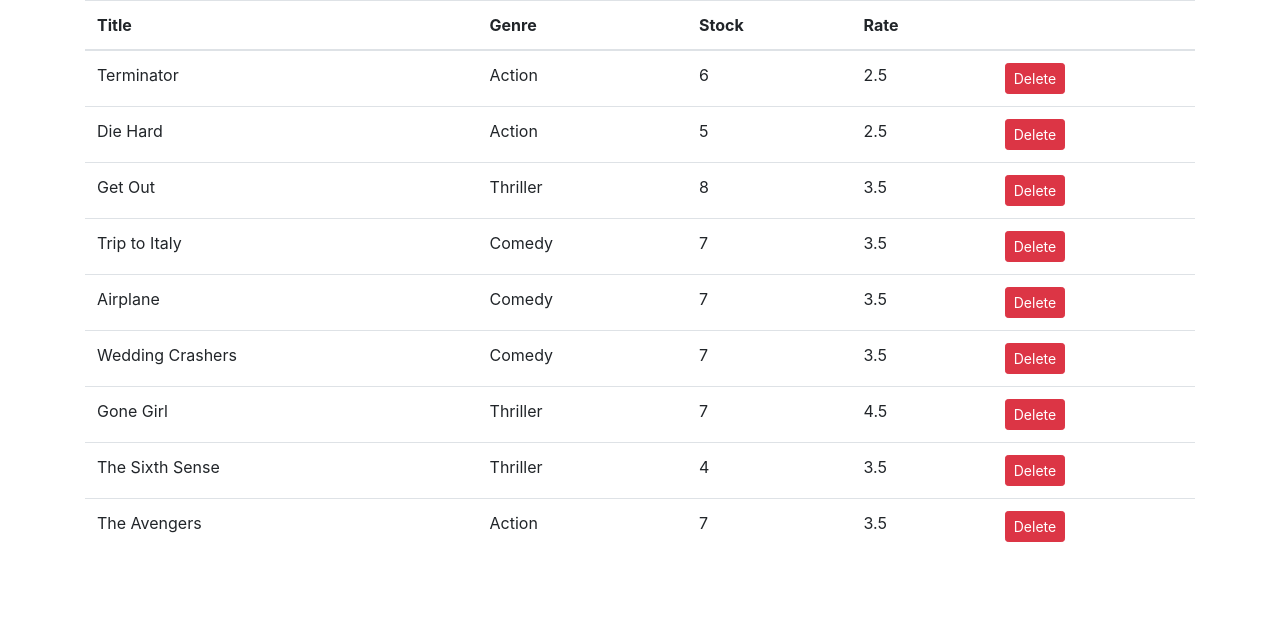
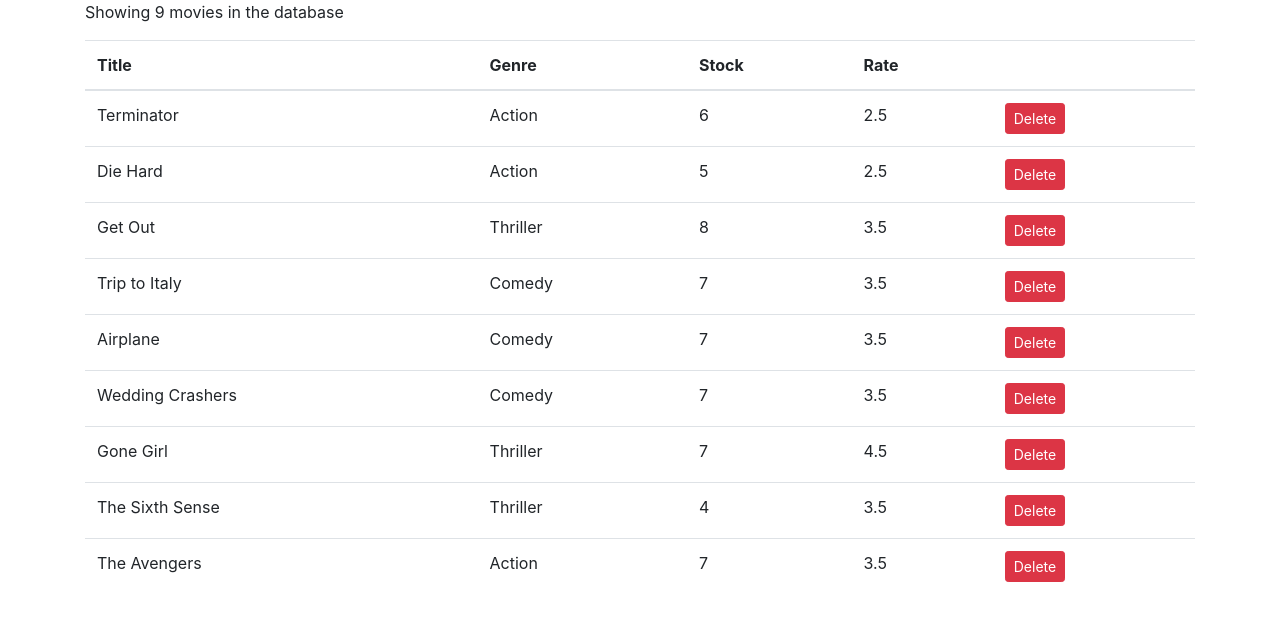
Before and after one commit to adorogensky/www-hello, a React (Create React App) app: page / in a window 1280 px wide. Shown: the top 620 px of the page. Built offline with nearby package versions, Linux system fonts and the light colour scheme.

Commit message:
Don't display movies table header if there are no movies. Display 'There are no movies in the database' if there are no movies on top. Otherwise display 'Showing <number> of movies in the database'.

```diff
--- a/src/components/movies.jsx
+++ b/src/components/movies.jsx
@@ -12,7 +12,12 @@
   };
 
   render() {
+    const { length: count } = this.state.movies;
+
+    if (count === 0) return <p>There are no movies in the database</p>;
     return (
+      <React.Fragment>
+        <p>Showing {count} movies in the database</p>
         <table className="table">
           <thead>
             <tr>
@@ -42,6 +47,7 @@
             ))}
           </tbody>
         </table>
+      </React.Fragment>
     );
   }
 }
```
Lines whose indentation alone changed are shown as unchanged.
